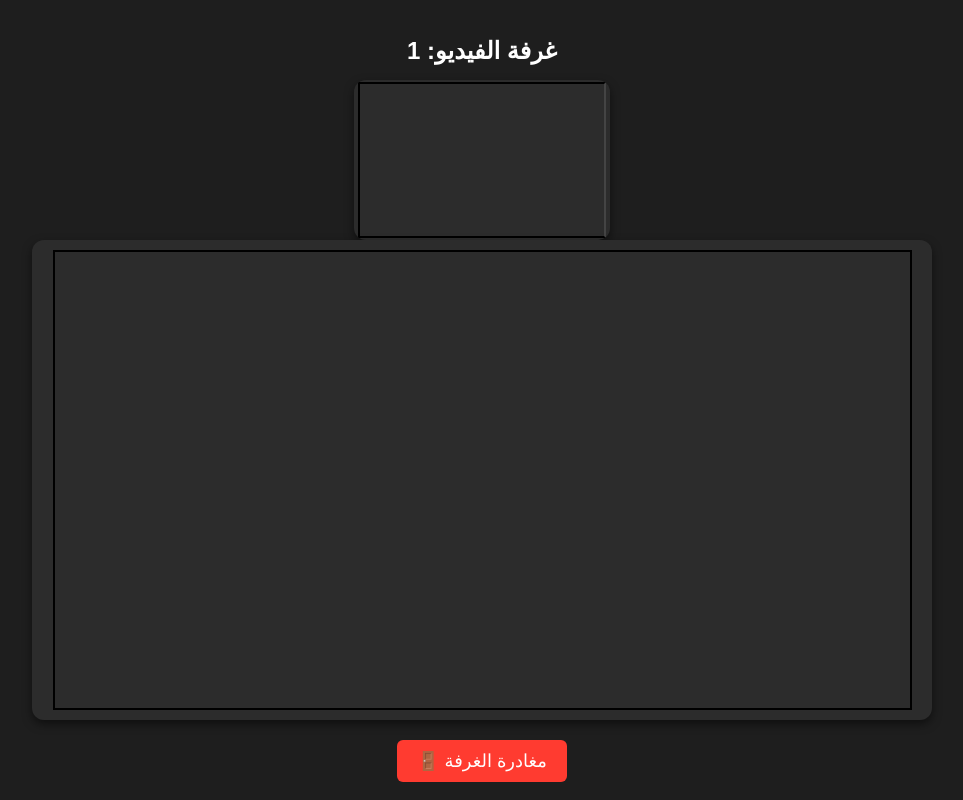
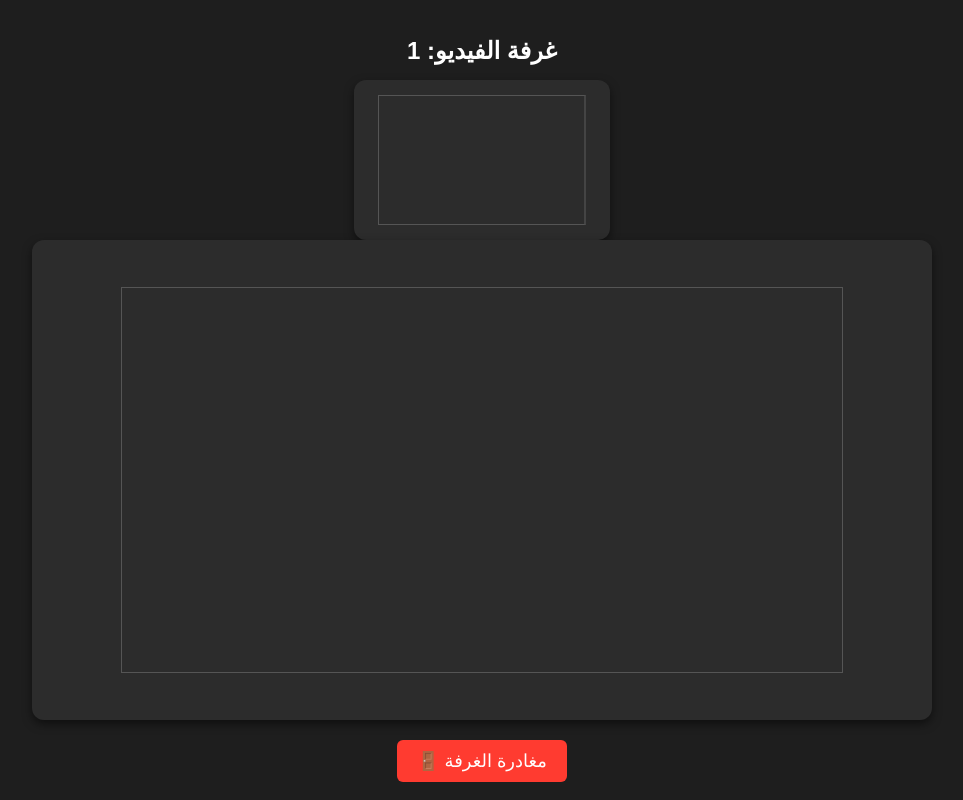
Before and after one commit to midouproj/vidio-chat, a Flask app: template templates/video_chat.html in a window 1280 px wide. Shown: the whole page, without its empty margins (158-1121 px from the left). Run offline with Flask 3, Linux system fonts and the light colour scheme; the template is opened without the code that fills it: most values are stand-ins (such as "Sample title", 1, 10 or a date in 2020); some libraries are stand-ins or nearby versions.

Commit message:
Update styles.css

```diff
--- a/static/styles.css
+++ b/static/styles.css
@@ -57,10 +57,10 @@ h2 {
 }
 
 video {
-    width: 95%;
-    height: 95%;
-    object-fit: cover
-    border: 2px solid #555;
+    width: 80%;
+    height: 80%;
+    object-fit: cover;
+    border: 1px solid #555;
 }
 
 #localVideo {
```
